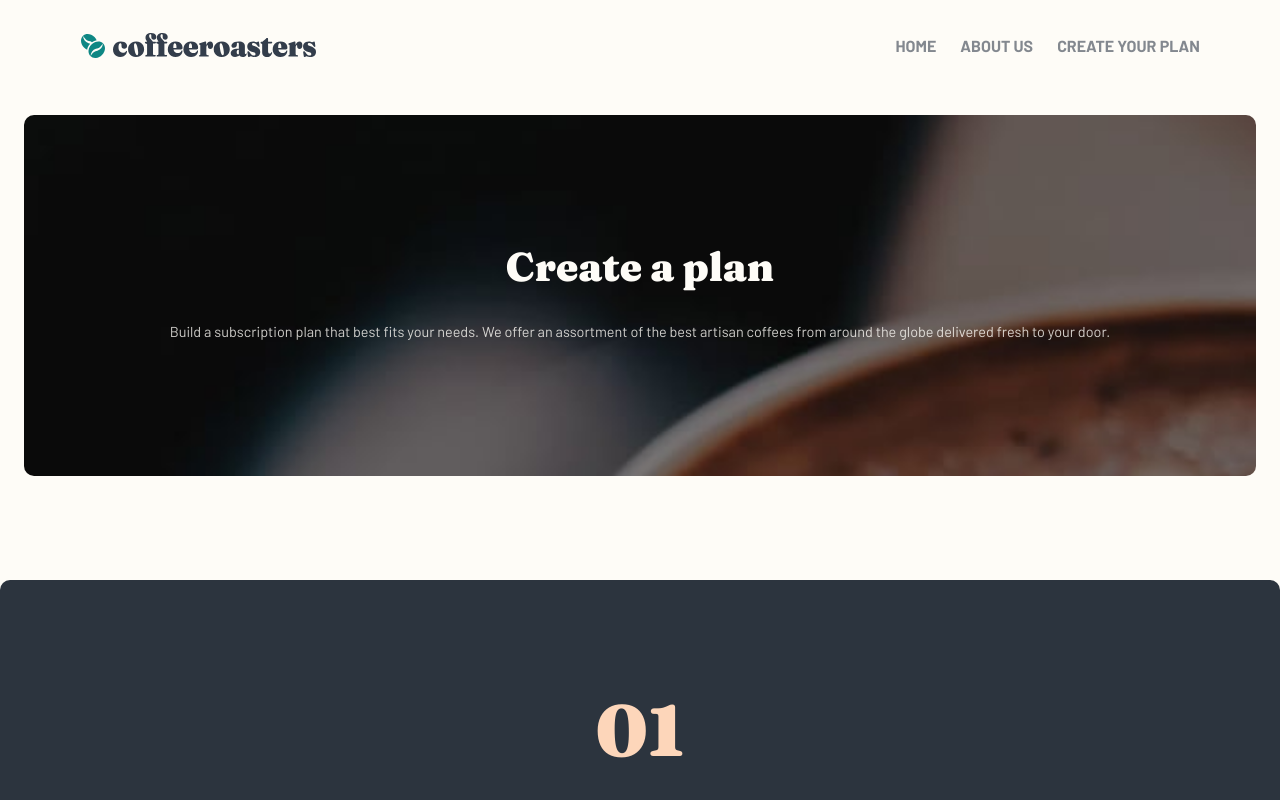
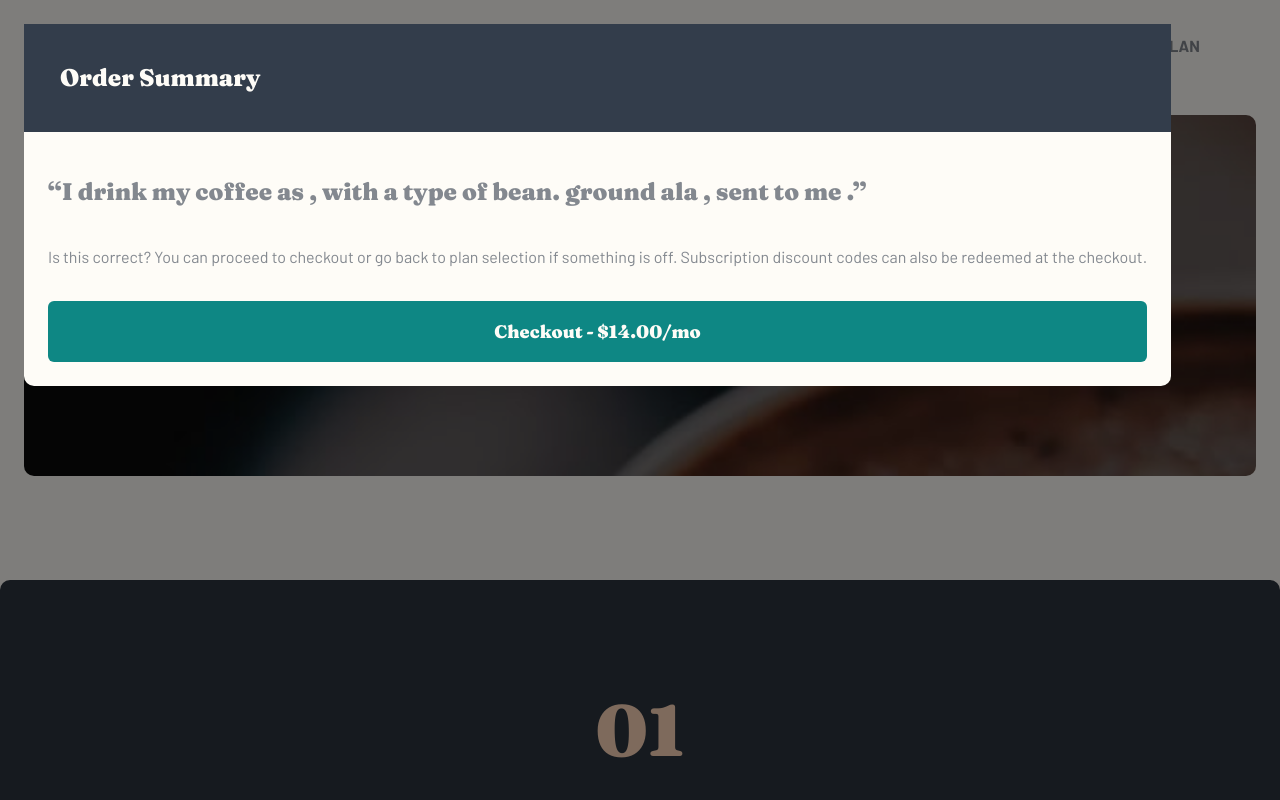
Before and after one commit to kebin20/coffee-roasters-website, a React (Vite) app: page / in a window 1280 px wide. Shown: the top 800 px of the page. Built offline with nearby package versions, Linux system fonts and the light colour scheme.

Commit message:
2 files modified, 2 added, 2 deleted

```diff
--- a/src/Pages/Subscribe.jsx
+++ b/src/Pages/Subscribe.jsx
@@ -1,11 +1,15 @@
-import React from 'react';
+import React, { useState } from 'react';
 import MainButton from '../UI/MainButton';
 import NavBar from '../UI/NavBar';
 import Footer from '../UI/Footer';
+import OrderModal from '../UI/OrderModal';
 
 import styles from './Subscribe.module.css';
 
 export default function Subscribe() {
+
+  const [confirmPlan, setConfirmPlan] = useState(true)
+
   return (
     <>
       <NavBar />
@@ -49,73 +53,7 @@ export default function Subscribe() {
       </section>
 
       <section className={styles.customizePlanContainer}>
-      {/* <div class="dropdowns" id="dropdowns">
-          <div class={styles.howDoYouDrink-container} nav-item">
-            <div class="dropdown" data-dropdown-product>
-              <button
-                class="link dropbtn"
-                id="drop-btn"
-                data-dropdown-button-product
-              >
-                How do you drink your coffee?
-                <svg
-                  class="arrow arrow-down"
-                  id="arrow-product"
-                  width="10"
-                  height="6"
-                  xmlns="http://www.w3.org/2000/svg"
-                  data-dropdown-button-product
-                >
-                  <path
-                    stroke="none"
-                    stroke-width="1.5"
-                    fill="none"
-                    d="m1 1 4 4 4-4"
-                  />
-                </svg>
-              </svg>
-              </button>
-              <div class="dropdown-menu product-menu" id="dropdownMenu">
-                <a href="#" class="link nav-link">Overview</a>
-                <a href="#" class="link nav-link"> Pricing</a>
-                <a href="#" class="link nav-link">Features</a>
-                <a href="#" class="link nav-link">Integrations</a>
-              </div>
-            </div>
-          </div>
-
-          <div class="company-container nav-item">
-            <div class="dropdown" data-dropdown-company>
-              <button
-                class="link dropbtn"
-                id="drop-btn"
-                data-dropdown-button-company
-              >
-                Company
-                <svg
-                  class="arrow arrow-down"
-                  id="arrow-company"
-                  width="10"
-                  height="6"
-                  xmlns="http://www.w3.org/2000/svg"
-                  data-dropdown-button-company
-                >
-                  <path
-                    stroke="none"
-                    stroke-width="1.5"
-                    fill="none"
-                    d="m1 1 4 4 4-4"
-                  />
-                </svg>
-              </button>
-              <div class="dropdown-menu company-menu" id="dropdownMenu">
-                <a href="#" class="link nav-link">About</a>
-                <a href="#" class="link nav-link">Team</a>
-                <a href="#" class="link nav-link">Blog</a>
-                <a href="#" class="link nav-link">Careers</a>
-              </div>
-            </div>
-          </div> */}
+        {confirmPlan && <OrderModal />}
       </section>
     </>
   );
--- /dev/null
+++ b/src/UI/OrderModal.jsx
@@ -0,0 +1,26 @@
+import React from 'react';
+import styles from './OrderModal.module.css';
+import MainButton from './MainButton';
+
+export default function OrderModal(props) {
+  return (
+    <div className={styles.backdrop}>
+      <div className={styles.orderModal}>
+        <h1 className={styles.orderModalTitle}>Order Summary</h1>
+        <div className={styles.orderSummaryWrapper}>
+          <p className={styles.orderSummary}>
+            “I drink my coffee as {props.coffeeMethod}, with a{' '}
+            {props.caffeineOption} type of bean. {props.size} ground ala{' '}
+            {props.type}, sent to me {props.frequency}.”
+          </p>
+          <p className={styles.doubleCheckOrder}>
+            Is this correct? You can proceed to checkout or go back to plan
+            selection if something is off. Subscription discount codes can also
+            be redeemed at the checkout.
+          </p>
+          <MainButton>Checkout - $14.00/mo</MainButton>
+        </div>
+      </div>
+    </div>
+  );
+}
--- /dev/null
+++ b/src/UI/OrderModal.module.css
@@ -0,0 +1,44 @@
+.backdrop {
+  position: fixed;
+  top: 0;
+  left: 0;
+  width: 100%;
+  height: 100vh;
+  z-index: 10;
+  background: rgba(0, 0, 0, 0.5);
+}
+
+.orderModal {
+  position: fixed;
+  top: 0;
+  background-color: var(--lightCream);
+  color: var(--Grey);
+  display: flex;
+  flex-direction: column;
+  align-items: center;
+  margin: 1.5em;
+  border-radius: 10px;
+}
+
+.orderModalTitle {
+  width: 100%;
+  background-color: var(--darkGreyBlue);
+  color: var(--lightCream);
+  padding: 1.5em;
+  border-radius-top: 10px;
+  border-radius: ;
+}
+
+.orderSummary {
+  font-family: var(--title-font);
+  font-size: 1.5rem;
+  font-weight: 900;
+  line-height: 40px;
+}
+
+.orderSummaryWrapper {
+  display: flex;
+  flex-direction: column;
+  gap: 2em;
+  padding: 2.5em 1.5em 1.5em 1.5em;
+}
--- a/src/index.css
+++ b/src/index.css
@@ -19,7 +19,7 @@
   --accordion-menu-default: var(--darkCyan);
   --accordion-menu-hover: var(--main-button-hover);
   --title-font: "Fraunces", serif;
-  --title-body: "Barlow", sans-serif;
+  --body-font: "Barlow", sans-serif;
 }
 
 /*
```
Also changed, not shown: src/UI/OrderSumModal.jsx (deleted, +0 -24 lines), src/UI/OrderSumModal.module.css (deleted).
